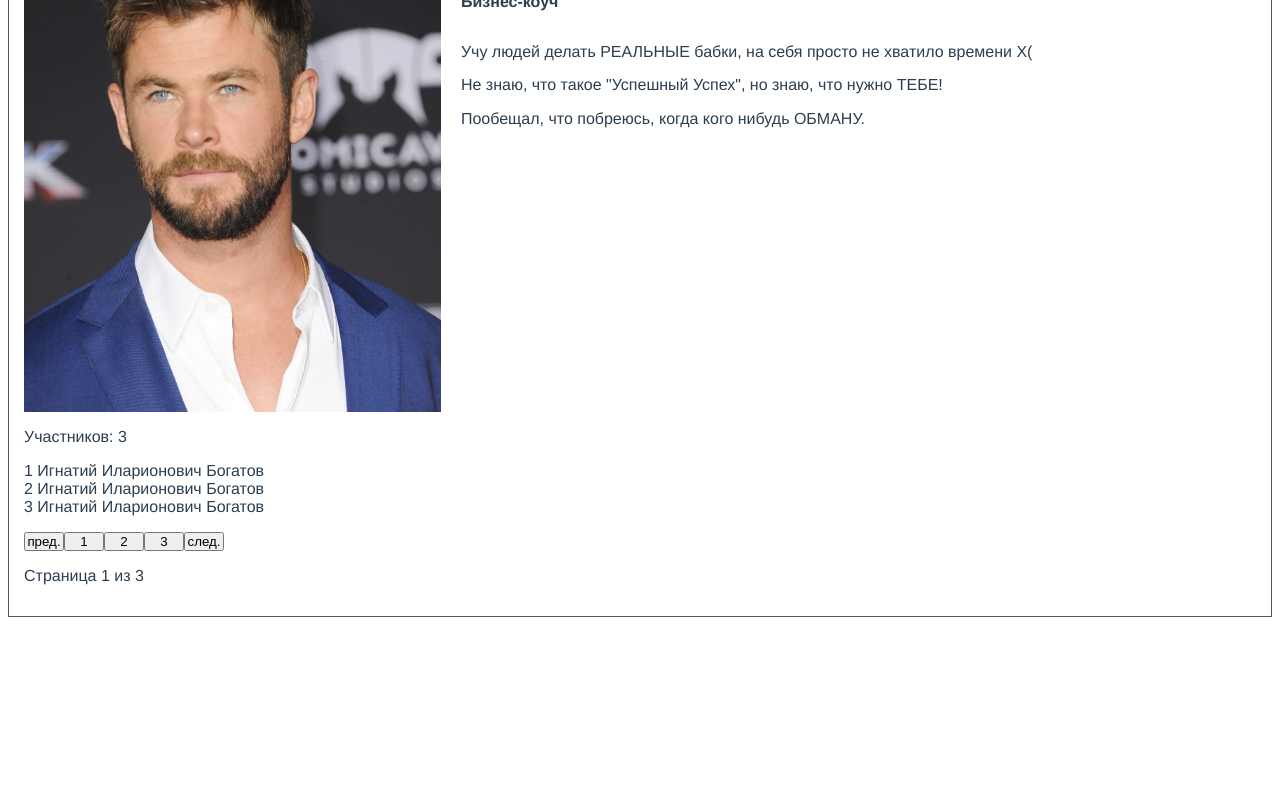
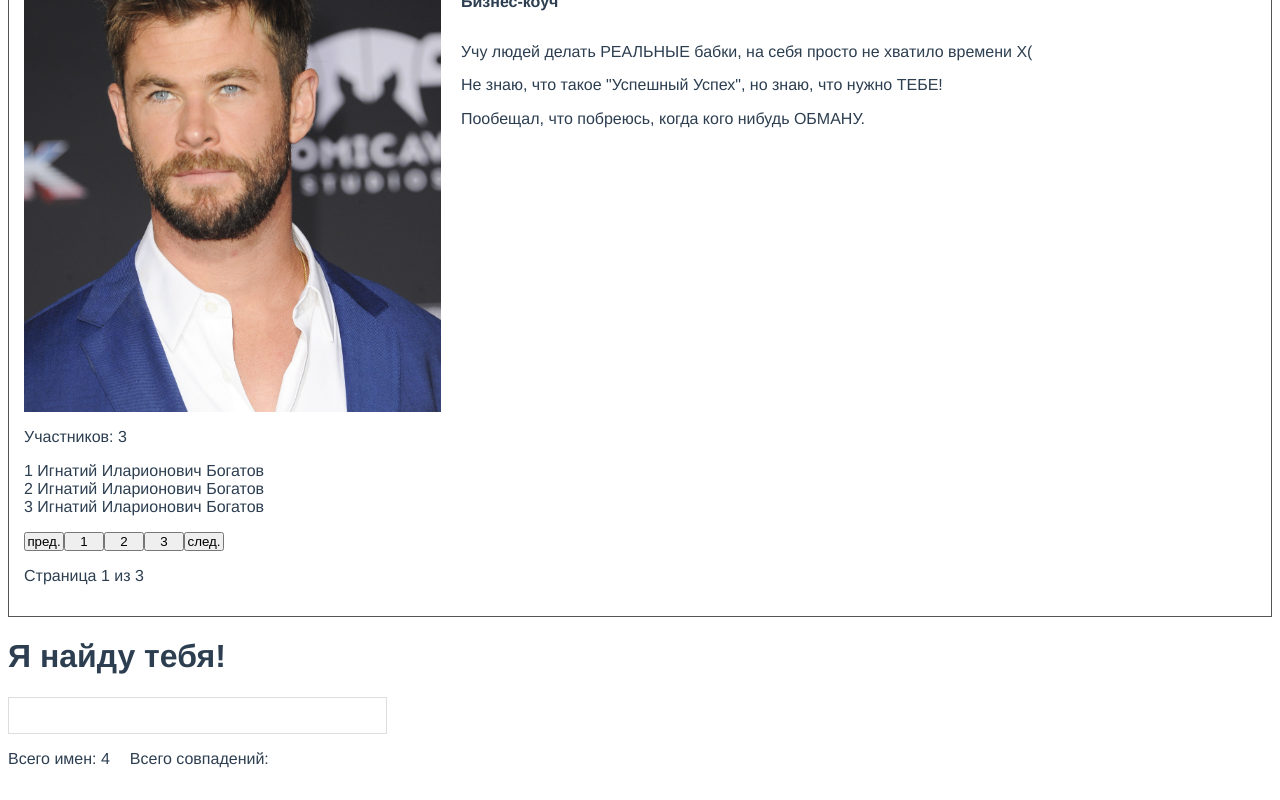
Before and after one commit to SmokenSpanish/Initial, a Vue app: page / in a window 1280 px wide. Shown: the part 442-1242 px from the top of the page. Before the commit the page ends 1067 px from the top, so only its background shows below. Built offline with nearby package versions, Linux system fonts and the light colour scheme.

Commit message:
feat: Finder start

```diff
--- a/src/App.vue
+++ b/src/App.vue
@@ -3,6 +3,7 @@
 <MyComponent/>
 <Counter/>
 <ProfileCard/>
+<Finder/>
   </div>
 </template>
 
@@ -10,13 +11,15 @@
 import MyComponent from './components/MyComponent';
 import Counter from './components/Counter';
 import ProfileCard from './components/ProfileCard';
+import Finder from './components/Finder';
 
 export default {
   name: 'App',
   components: {
     MyComponent,
     Counter,
-    ProfileCard
+    ProfileCard,
+    Finder
   }
 }
 </script>
--- /dev/null
+++ b/src/components/Finder.vue
@@ -0,0 +1,31 @@
+<template>
+  <div class="finder">
+      <h1 class="finder__title">Я найду тебя!</h1>
+      <input type="text">
+      <p class="finder__text">Всего имен:{{ ` ${names.length}` }}</p>
+      <p class="finder__text">Всего совпадений:</p>
+  </div>
+<ul>
+    <li :value="names">
+        {{  }}
+    </li>
+</ul>
+</template>
+
+<script>
+export default {
+    data() {
+        return {
+            names: ['Василий', 'Николай', 'Максим', 'Раф']
+        }
+    }
+
+}
+</script>
+
+<style>
+    .finder__text {
+        display: inline-block;
+        margin-right: 20px;
+    }
+</style>
```
